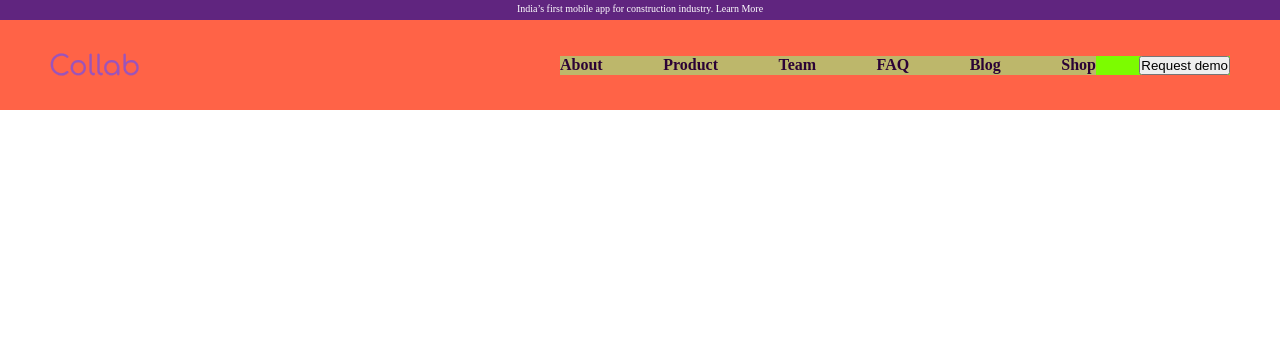
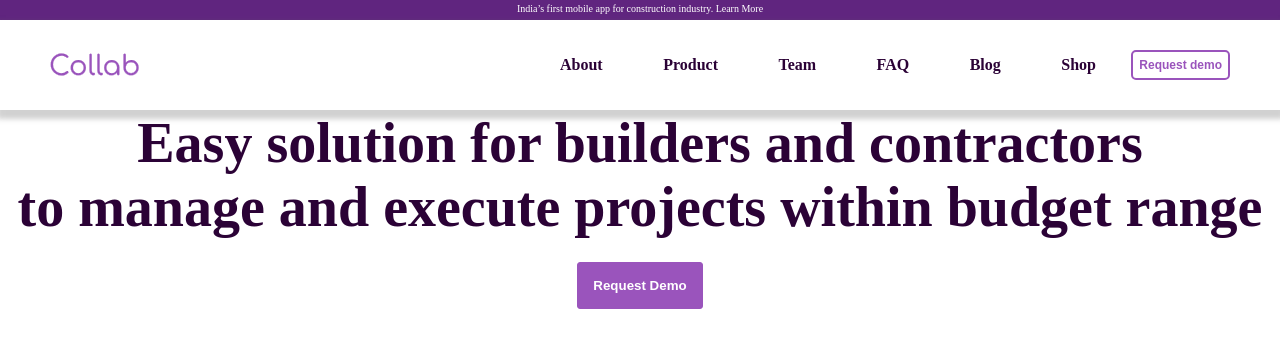
Before and after one commit to Pinepuff/Bandymas, a plain HTML site: page collab/index.html in a window 1280 px wide. Drawn offline with Linux system fonts and the light colour scheme.

Commit message:
po figma3 paskaitos

```diff
--- a/collab/index.html
+++ b/collab/index.html
@@ -23,10 +23,16 @@
                 <li>Blog</li>
                 <li>Shop</li>
             </nav>
-            <button>Request demo</button>
+            <button class="headerButton">Request demo</button>
         </div>
     </header>
-
+    <main>
+        <section class="firstSection">
+            <h1>Easy solution for builders and contractors<br>
+                to manage and execute projects within budget range</h1>
+            <button>Request Demo</button>
+        </section>
+    </main>
 </body>
 
 </html>
--- a/collab/style.css
+++ b/collab/style.css
@@ -19,25 +19,85 @@
     width: 100%;
     height: 90px;
     justify-content: space-between;
-    background-color: tomato;
     align-items: center;
     padding: 0 50px;
+    box-shadow: 1px 5px 5px 4px rgba(105, 105, 105, 0.3);
+    -webkit-box-shadow: 1px 5px 5px 4px rgba(105, 105, 105, 0.3);
+    -moz-box-shadow: 1px 5px 5px 4px rgba(105, 105, 105, 0.3);
 }
 
 .menu {
     width: 670px;
     display: flex;
     justify-content: space-between;
-    background-color: lawngreen;
 }
 
 .linksContainer {
     width: 80%;
     display: flex;
     justify-content: space-between;
-    background-color: darkkhaki;
     list-style: none;
     text-decoration: none;
     color: #2B0236;
     font-weight: 700;
+    align-items: center;
 }
+
+.headerButton {
+    padding: 6px;
+    background-color: transparent;
+    border-radius: 5px;
+    font-size: 12px;
+    font-weight: 700;
+    border: 2px solid #9A54BC;
+    color: #9A54BC;
+    cursor: pointer;
+}
+
+.headerButton:hover {
+    background-color: #9A54BC;
+    color: white;
+}
+
+/* button {
+    background-color: #9A54BC;
+    border: 2px solid #9A54BC;
+    padding: 10px;
+
+} */
+
+.firstSection {
+    display: flex;
+    justify-content: center;
+    align-items: center;
+    flex-direction: column;
+    /*kad eitu elementai vienas paskui kita o ne eilute*/
+    height: 200px;
+    row-gap: 23px;
+    */tarpas tarp mygtuko */
+}
+
+.firstSection h1 {
+    font-size: 56px;
+    text-align: center;
+    color: #2B0236;
+    letter-spacing: 1.2;
+}
+
+.firstSection button {
+    padding: 15px;
+    background-color: #9A54BC;
+    border: 1px solid #9A54BC;
+    color: white;
+    border-radius: 3px;
+    font: 12px;
+    cursor: pointer;
+    font-weight: 700;
+
+}
+
+.firstSection button:hover {
+    background-color: transparent;
+    /*kad butu mygtukas permatomas*/
+    color: #9A54BC
+}
```
